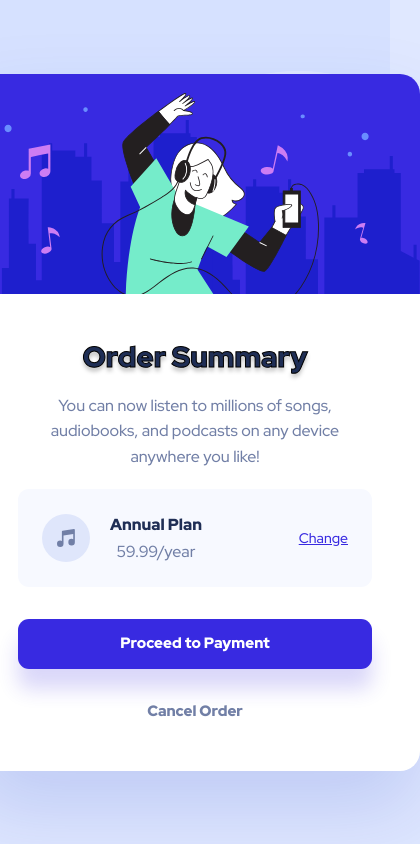
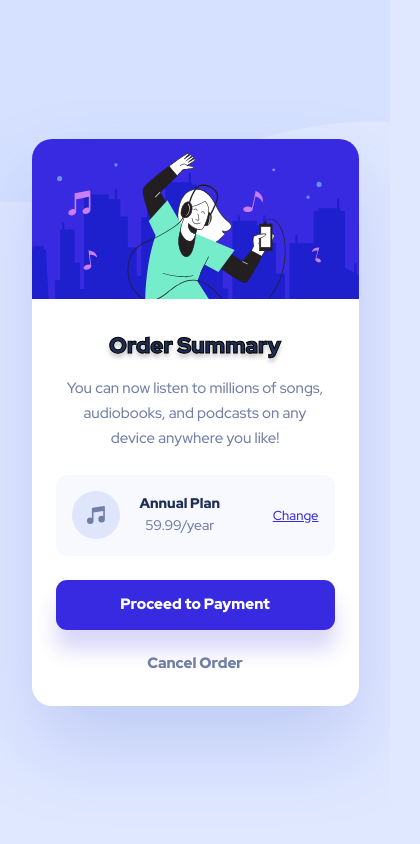
Before and after one commit to VitorMagnago/order-summary-component, a plain HTML site: page index.html in a window 390 px wide. Shown: the whole page, 420 px wide, since content can reach past the window. Drawn offline with Linux system fonts and the light colour scheme.

Commit message:
feat: create responsive mobile layout

```diff
--- a/assets/style.css
+++ b/assets/style.css
@@ -134,3 +134,68 @@ body {
 .card__cancel:active {
 	color: #1f2e55;
 }
+
+/* versão mobile */
+@media (max-width: 480px){
+
+body {
+	background-image: url(../images/pattern-background-mobile.svg);
+	background-repeat: no-repeat;
+	background-size: contain;
+}
+
+.card {
+	width: 327px;
+	height: 567px;
+}
+
+.card__info {
+	height: 407px;
+	padding: 0 24px;
+}
+
+.card__title {
+	font-size: 22px;
+	font-weight: 900;
+	margin: 32px 0 16px 0;
+	line-height: 29px;
+}
+
+.card__text {
+	font-size: 15px;
+	font-weight: 500;
+	line-height: 25px;
+	margin: 0 0 24px 0;
+	padding: 0 8px;
+}
+
+.plan-card {
+	height: 81px;
+	padding: 16px;
+	border-radius: 11px;
+	margin-bottom: 24px;
+}
+
+.plan-card__type {
+	gap: 3px;
+}
+.plan-card__plan-name {
+	font-size: 14px;
+	line-height: 18.52px;
+}
+.plan-card__plan-price {
+	font-size: 14px;
+	line-height: 18,52px;
+}
+
+.plan-card__change {
+	font-size: 13px;
+	line-height: 17.2px;
+}
+
+.card__cancel {
+	line-height: 19.85px;
+	margin-top: 24px;
+	margin-bottom: 32px;
+}
+}
```
